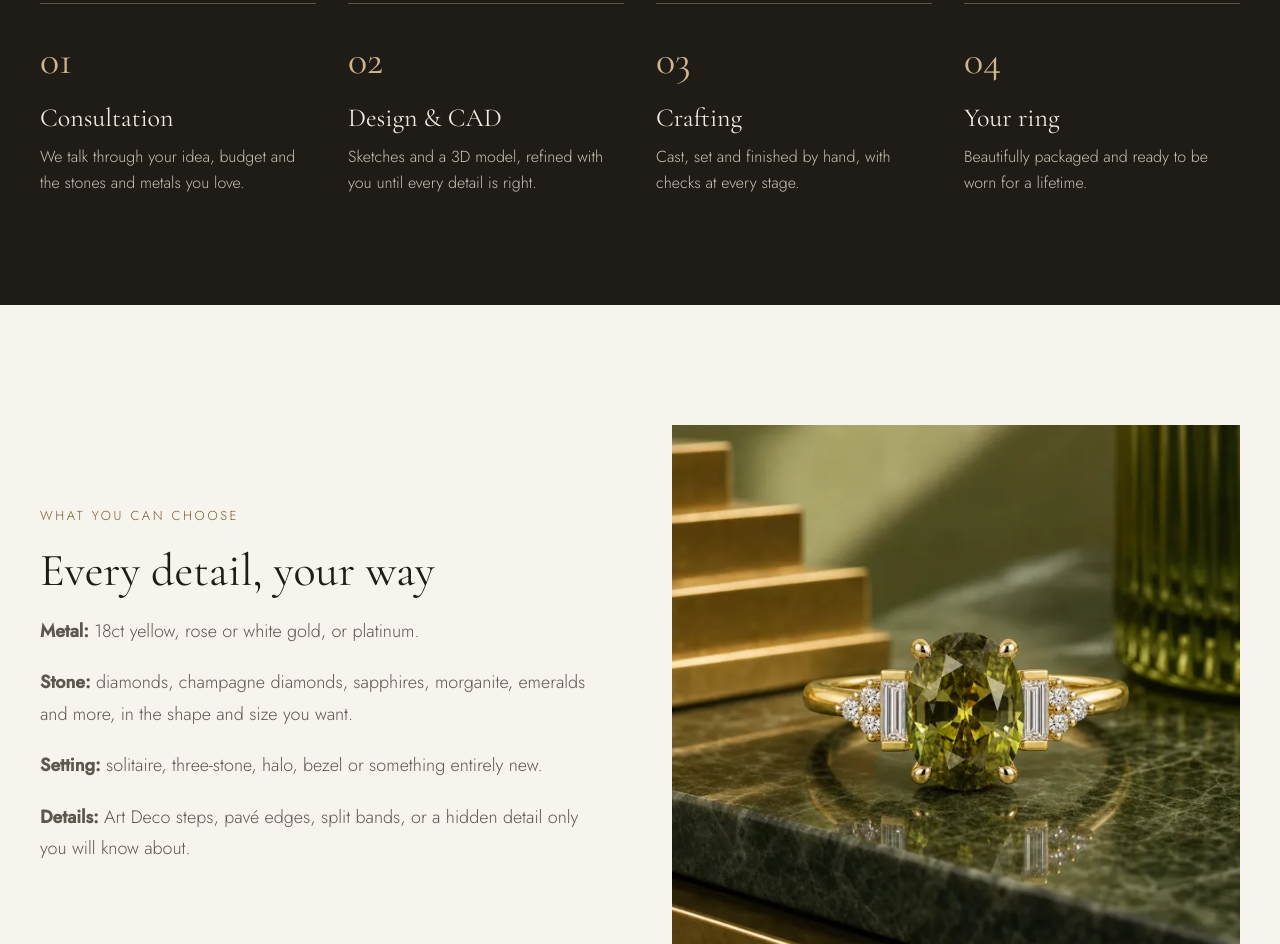
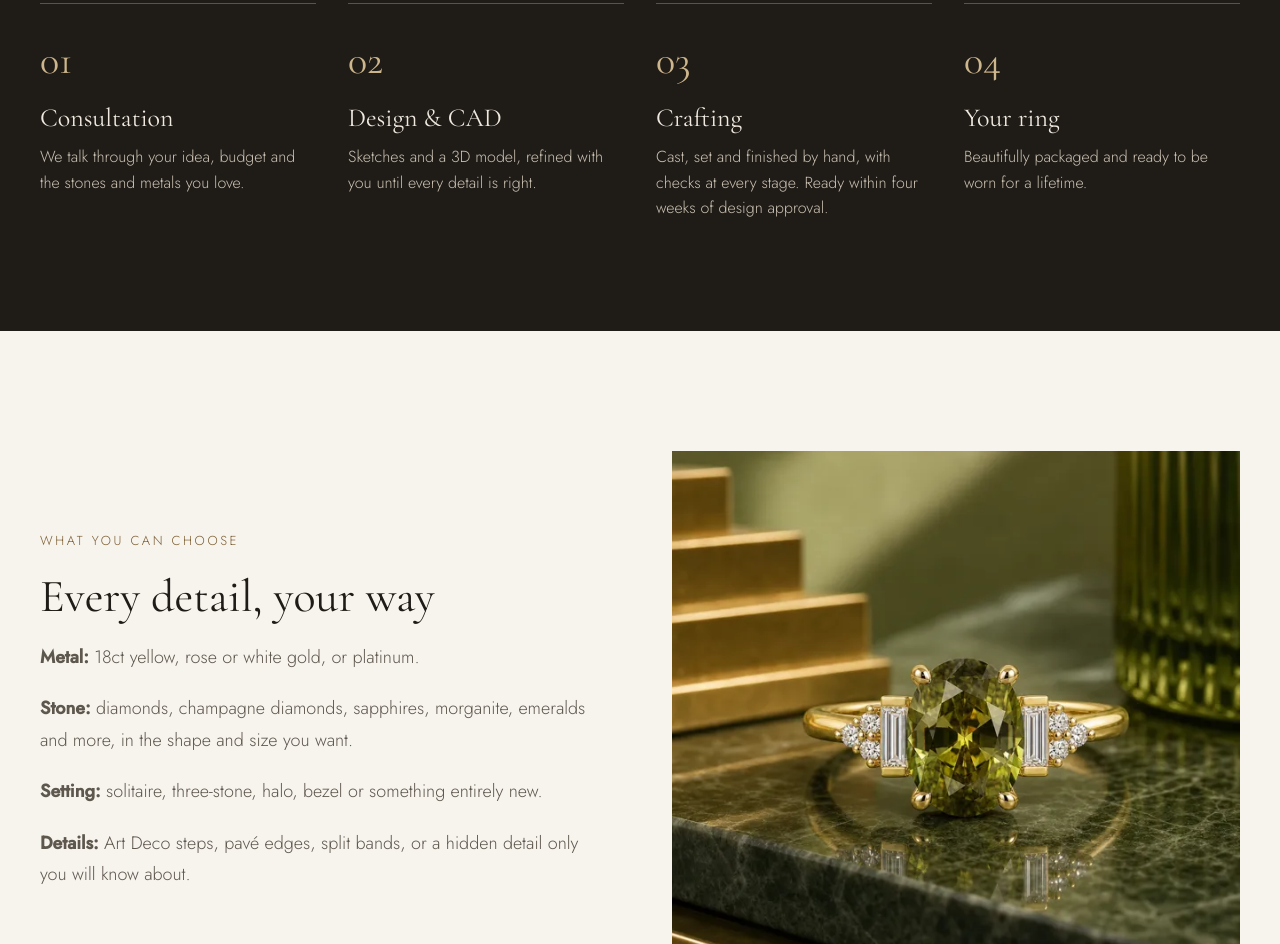
Before and after one commit to Morrowjewelley/MorrowJewellery-website, a plain HTML site: page bespoke.html in a window 1280 px wide. Shown: the part 1488-2432 px from the top of the page. Drawn offline with nearby package versions, Linux system fonts and the light colour scheme.

Commit message:
Add files via upload

```diff
--- a/bespoke.html
+++ b/bespoke.html
@@ -49,7 +49,7 @@
       <div class="steps">
         <div class="step"><div class="n">01</div><h3>Consultation</h3><p>We talk through your idea, budget and the stones and metals you love.</p></div>
         <div class="step"><div class="n">02</div><h3>Design &amp; CAD</h3><p>Sketches and a 3D model, refined with you until every detail is right.</p></div>
-        <div class="step"><div class="n">03</div><h3>Crafting</h3><p>Cast, set and finished by hand, with checks at every stage.</p></div>
+        <div class="step"><div class="n">03</div><h3>Crafting</h3><p>Cast, set and finished by hand, with checks at every stage. Ready within four weeks of design approval.</p></div>
         <div class="step"><div class="n">04</div><h3>Your ring</h3><p>Beautifully packaged and ready to be worn for a lifetime.</p></div>
       </div>
     </div>
```
Also changed, not shown: index.html (+2 -2 lines).
